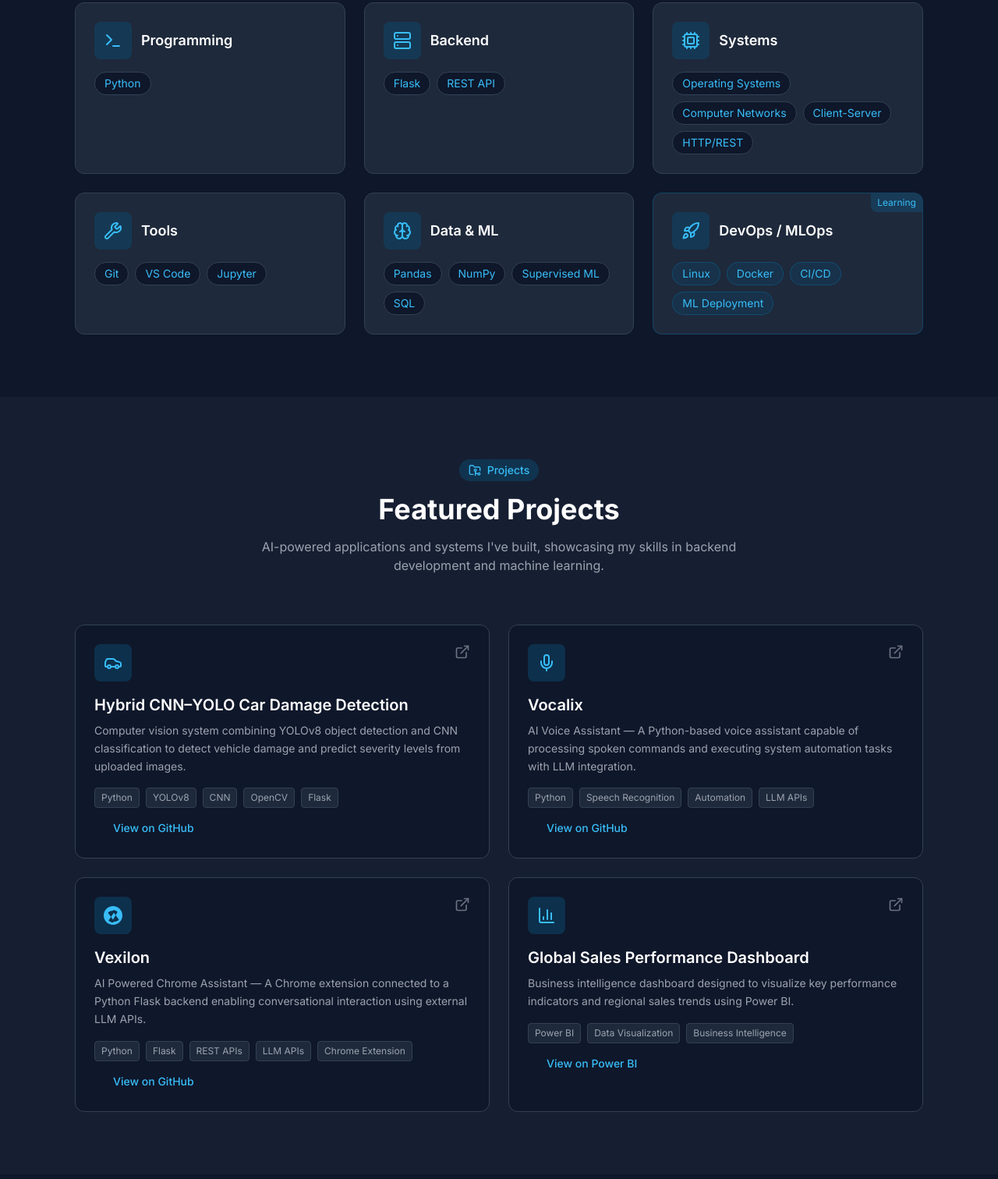
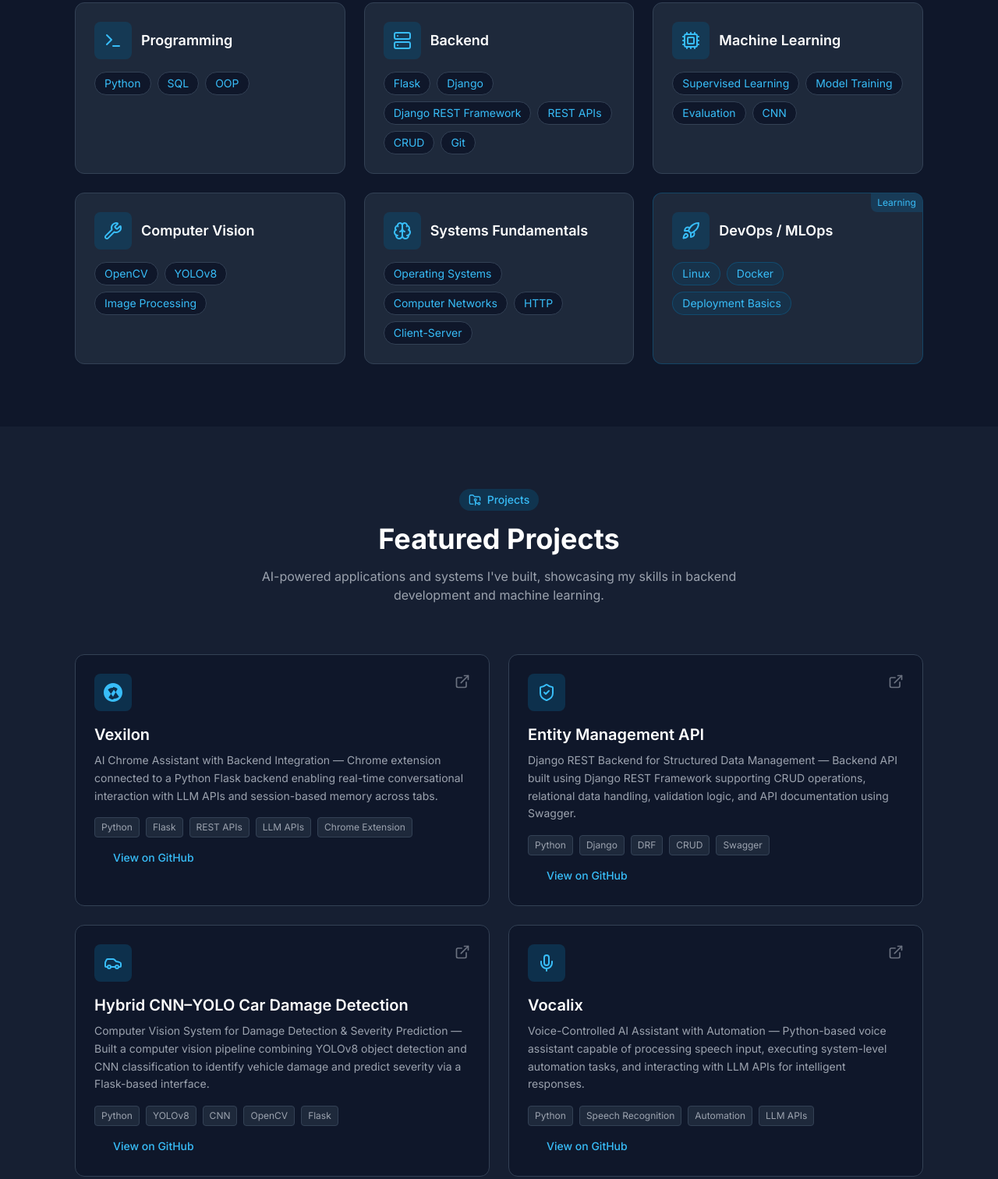
Before and after one commit to Basilbaasi/Basilbaasi.github.io, a plain HTML site: page index.html in a window 1280 px wide. Shown: the part 1847-3359 px from the top of the page at 78% size. Drawn offline with nearby package versions, Linux system fonts and the light colour scheme.

Commit message:
Skill section updated and added one more project and reorder the project section

```diff
--- a/index.html
+++ b/index.html
@@ -260,7 +260,12 @@
                     </div>
                     <div class="flex flex-wrap gap-2">
                         <span class="px-3 py-1 bg-dark-900 text-primary-400 text-sm rounded-full border border-dark-700">Python</span>
+                        <span class="px-3 py-1 bg-dark-900 text-primary-400 text-sm rounded-full border border-dark-700">SQL</span>
+                        <span class="px-3 py-1 bg-dark-900 text-primary-400 text-sm rounded-full border border-dark-700">OOP</span>
+                        <!-- <span class="px-3 py-1 bg-dark-900 text-primary-400 text-sm rounded-full border border-dark-700">SQL</span> -->
+                        <!-- <span class="px-3 py-1 bg-dark-900 text-primary-400 text-sm rounded-full border border-dark-700">SQL</span> -->
                     </div>
+
                 </div>
 
                 <!-- Backend Development -->
@@ -273,54 +278,69 @@
                     </div>
                     <div class="flex flex-wrap gap-2">
                         <span class="px-3 py-1 bg-dark-900 text-primary-400 text-sm rounded-full border border-dark-700">Flask</span>
-                        <span class="px-3 py-1 bg-dark-900 text-primary-400 text-sm rounded-full border border-dark-700">REST API</span>
+                        <span class="px-3 py-1 bg-dark-900 text-primary-400 text-sm rounded-full border border-dark-700">Django</span>
+                        <span class="px-3 py-1 bg-dark-900 text-primary-400 text-sm rounded-full border border-dark-700">Django REST Framework</span>
+                        <span class="px-3 py-1 bg-dark-900 text-primary-400 text-sm rounded-full border border-dark-700">REST APIs</span>
+                        <span class="px-3 py-1 bg-dark-900 text-primary-400 text-sm rounded-full border border-dark-700">CRUD</span>
+                        <span class="px-3 py-1 bg-dark-900 text-primary-400 text-sm rounded-full border border-dark-700">Git</span>
+                        <!-- <span class="px-3 py-1 bg-dark-900 text-primary-400 text-sm rounded-full border border-dark-700">SQL</span> -->
+                        <!-- <span class="px-3 py-1 bg-dark-900 text-primary-400 text-sm rounded-full border border-dark-700">SQL</span> -->
                     </div>
                 </div>
 
-                <!-- Systems Knowledge -->
+                <!-- Machine Learning -->
                 <div class="p-6 bg-dark-800 rounded-xl border border-dark-700 hover:border-primary-600/50 transition-all hover:-translate-y-1">
                     <div class="flex items-center gap-3 mb-4">
                         <div class="p-3 bg-primary-900/50 rounded-lg">
                             <i data-lucide="cpu" class="w-6 h-6 text-primary-400"></i>
                         </div>
-                        <h3 class="text-lg font-semibold text-white">Systems</h3>
+                        <h3 class="text-lg font-semibold text-white">Machine Learning</h3>
                     </div>
                     <div class="flex flex-wrap gap-2">
-                        <span class="px-3 py-1 bg-dark-900 text-primary-400 text-sm rounded-full border border-dark-700">Operating Systems</span>
-                        <span class="px-3 py-1 bg-dark-900 text-primary-400 text-sm rounded-full border border-dark-700">Computer Networks</span>
-                        <span class="px-3 py-1 bg-dark-900 text-primary-400 text-sm rounded-full border border-dark-700">Client-Server</span>
-                        <span class="px-3 py-1 bg-dark-900 text-primary-400 text-sm rounded-full border border-dark-700">HTTP/REST</span>
+                        <span class="px-3 py-1 bg-dark-900 text-primary-400 text-sm rounded-full border border-dark-700">Supervised Learning</span>
+                        <span class="px-3 py-1 bg-dark-900 text-primary-400 text-sm rounded-full border border-dark-700">Model Training</span>
+                        <span class="px-3 py-1 bg-dark-900 text-primary-400 text-sm rounded-full border border-dark-700">Evaluation</span>
+                        <span class="px-3 py-1 bg-dark-900 text-primary-400 text-sm rounded-full border border-dark-700">CNN</span>
+                        <!-- <span class="px-3 py-1 bg-dark-900 text-primary-400 text-sm rounded-full border border-dark-700">SQL</span> -->
+                        <!-- <span class="px-3 py-1 bg-dark-900 text-primary-400 text-sm rounded-full border border-dark-700">SQL</span> -->
+                        <!-- <span class="px-3 py-1 bg-dark-900 text-primary-400 text-sm rounded-full border border-dark-700">SQL</span> -->
                     </div>
                 </div>
 
-                <!-- Tools -->
+                <!-- Computer Vision -->
                 <div class="p-6 bg-dark-800 rounded-xl border border-dark-700 hover:border-primary-600/50 transition-all hover:-translate-y-1">
                     <div class="flex items-center gap-3 mb-4">
                         <div class="p-3 bg-primary-900/50 rounded-lg">
                             <i data-lucide="wrench" class="w-6 h-6 text-primary-400"></i>
                         </div>
-                        <h3 class="text-lg font-semibold text-white">Tools</h3>
+                        <h3 class="text-lg font-semibold text-white">Computer Vision</h3>
                     </div>
                     <div class="flex flex-wrap gap-2">
-                        <span class="px-3 py-1 bg-dark-900 text-primary-400 text-sm rounded-full border border-dark-700">Git</span>
-                        <span class="px-3 py-1 bg-dark-900 text-primary-400 text-sm rounded-full border border-dark-700">VS Code</span>
-                        <span class="px-3 py-1 bg-dark-900 text-primary-400 text-sm rounded-full border border-dark-700">Jupyter</span>
+                        <span class="px-3 py-1 bg-dark-900 text-primary-400 text-sm rounded-full border border-dark-700">OpenCV</span>
+                        <span class="px-3 py-1 bg-dark-900 text-primary-400 text-sm rounded-full border border-dark-700">YOLOv8</span>
+                        <span class="px-3 py-1 bg-dark-900 text-primary-400 text-sm rounded-full border border-dark-700">Image Processing</span>
+                        <!-- <span class="px-3 py-1 bg-dark-900 text-primary-400 text-sm rounded-full border border-dark-700">SQL</span> -->
+                        <!-- <span class="px-3 py-1 bg-dark-900 text-primary-400 text-sm rounded-full border border-dark-700">SQL</span> -->
+                        <!-- <span class="px-3 py-1 bg-dark-900 text-primary-400 text-sm rounded-full border border-dark-700">SQL</span> -->
                     </div>
                 </div>
 
-                <!-- Data & ML -->
+                <!-- Systems Fundamentals -->
                 <div class="p-6 bg-dark-800 rounded-xl border border-dark-700 hover:border-primary-600/50 transition-all hover:-translate-y-1">
                     <div class="flex items-center gap-3 mb-4">
                         <div class="p-3 bg-primary-900/50 rounded-lg">
                             <i data-lucide="brain" class="w-6 h-6 text-primary-400"></i>
                         </div>
-                        <h3 class="text-lg font-semibold text-white">Data & ML</h3>
+                        <h3 class="text-lg font-semibold text-white">Systems Fundamentals</h3>
                     </div>
                     <div class="flex flex-wrap gap-2">
-                        <span class="px-3 py-1 bg-dark-900 text-primary-400 text-sm rounded-full border border-dark-700">Pandas</span>
-                        <span class="px-3 py-1 bg-dark-900 text-primary-400 text-sm rounded-full border border-dark-700">NumPy</span>
-                        <span class="px-3 py-1 bg-dark-900 text-primary-400 text-sm rounded-full border border-dark-700">Supervised ML</span>
-                        <span class="px-3 py-1 bg-dark-900 text-primary-400 text-sm rounded-full border border-dark-700">SQL</span>
+                        <span class="px-3 py-1 bg-dark-900 text-primary-400 text-sm rounded-full border border-dark-700">Operating Systems</span>
+                        <span class="px-3 py-1 bg-dark-900 text-primary-400 text-sm rounded-full border border-dark-700">Computer Networks</span>
+                        <span class="px-3 py-1 bg-dark-900 text-primary-400 text-sm rounded-full border border-dark-700">HTTP</span>
+                        <span class="px-3 py-1 bg-dark-900 text-primary-400 text-sm rounded-full border border-dark-700">Client-Server</span>
+                        <!-- <span class="px-3 py-1 bg-dark-900 text-primary-400 text-sm rounded-full border border-dark-700">Client-Server</span> -->
+                        <!-- <span class="px-3 py-1 bg-dark-900 text-primary-400 text-sm rounded-full border border-dark-700">Client-Server</span> -->
+                        <!-- <span class="px-3 py-1 bg-dark-900 text-primary-400 text-sm rounded-full border border-dark-700">Client-Server</span> -->
                     </div>
                 </div>
 
@@ -336,8 +356,8 @@
                     <div class="flex flex-wrap gap-2">
                         <span class="px-3 py-1 bg-primary-900/30 text-primary-400 text-sm rounded-full border border-primary-600/30">Linux</span>
                         <span class="px-3 py-1 bg-primary-900/30 text-primary-400 text-sm rounded-full border border-primary-600/30">Docker</span>
-                        <span class="px-3 py-1 bg-primary-900/30 text-primary-400 text-sm rounded-full border border-primary-600/30">CI/CD</span>
-                        <span class="px-3 py-1 bg-primary-900/30 text-primary-400 text-sm rounded-full border border-primary-600/30">ML Deployment</span>
+                        <!-- <span class="px-3 py-1 bg-primary-900/30 text-primary-400 text-sm rounded-full border border-primary-600/30">CI/CD</span> -->
+                        <span class="px-3 py-1 bg-primary-900/30 text-primary-400 text-sm rounded-full border border-primary-600/30">Deployment Basics</span>
                     </div>
                 </div>
             </div>
@@ -359,6 +379,58 @@
 
             <!-- Projects Grid -->
             <div class="grid md:grid-cols-2 gap-6">
+                <!-- Vexilon -->
+                <div class="group p-6 bg-dark-900 rounded-xl border border-dark-700 hover:border-primary-600/50 transition-all hover:-translate-y-1">
+                    <div class="flex items-start justify-between mb-4">
+                        <div class="p-3 bg-primary-900/50 rounded-lg">
+                            <svg class="w-6 h-6 text-primary-400" fill="currentColor" viewBox="0 0 24 24">
+                                <path d="M12 0C5.373 0 0 5.373 0 12s5.373 12 12 12 12-5.373 12-12S18.627 0 12 0zm0 4.909c2.298 0 4.332.993 5.758 2.56L12 17.5 5.424 8.427C6.808 6.887 8.778 5.909 11.25 5.909h.75zm0 16.182c-2.298 0-4.332-.993-5.758-2.56l6.758-10.031 6.576 9.073c-1.384 1.54-3.354 2.518-5.826 2.518h-.75z"/>
+                            </svg>
+                        </div>
+                        <a href="https://github.com/Basilbaasi/vexilon" target="_blank" rel="noopener noreferrer" class="text-gray-500 hover:text-white transition-colors" aria-label="View on GitHub">
+                            <i data-lucide="external-link" class="w-5 h-5"></i>
+                        </a>
+                    </div>
+                    <h3 class="text-xl font-semibold text-white mb-2 group-hover:text-primary-400 transition-colors">Vexilon</h3>
+                    <p class="text-gray-400 text-sm mb-4 leading-relaxed">AI Chrome Assistant with Backend Integration — Chrome extension connected to a Python Flask backend enabling real-time conversational interaction with LLM APIs and session-based memory across tabs.</p>
+                    <div class="flex flex-wrap gap-2 mb-4">
+                        <span class="px-2 py-1 bg-dark-800 text-gray-400 text-xs rounded border border-dark-700">Python</span>
+                        <span class="px-2 py-1 bg-dark-800 text-gray-400 text-xs rounded border border-dark-700">Flask</span>
+                        <span class="px-2 py-1 bg-dark-800 text-gray-400 text-xs rounded border border-dark-700">REST APIs</span>
+                        <span class="px-2 py-1 bg-dark-800 text-gray-400 text-xs rounded border border-dark-700">LLM APIs</span>
+                        <span class="px-2 py-1 bg-dark-800 text-gray-400 text-xs rounded border border-dark-700">Chrome Extension</span>
+                    </div>
+                    <a href="https://github.com/Basilbaasi/vexilon" target="_blank" rel="noopener noreferrer" class="inline-flex items-center gap-2 text-primary-400 hover:text-primary-300 text-sm font-medium transition-colors">
+                        <i data-lucide="github" class="w-4 h-4"></i>
+                        View on GitHub
+                    </a>
+                </div>
+
+                <!-- Fraud Detection -->
+                <div class="group p-6 bg-dark-900 rounded-xl border border-dark-700 hover:border-primary-600/50 transition-all hover:-translate-y-1">
+                    <div class="flex items-start justify-between mb-4">
+                        <div class="p-3 bg-primary-900/50 rounded-lg">
+                            <i data-lucide="shield-check" class="w-6 h-6 text-primary-400"></i>
+                        </div>
+                        <a href="https://github.com/Basilbaasi/Entity-Management-API" target="_blank" rel="noopener noreferrer" class="text-gray-500 hover:text-white transition-colors" aria-label="View on GitHub">
+                            <i data-lucide="external-link" class="w-5 h-5"></i>
+                        </a>
+                    </div>
+                    <h3 class="text-xl font-semibold text-white mb-2 group-hover:text-primary-400 transition-colors">Entity Management API</h3>
+                    <p class="text-gray-400 text-sm mb-4 leading-relaxed">Django REST Backend for Structured Data Management — Backend API built using Django REST Framework supporting CRUD operations, relational data handling, validation logic, and API documentation using Swagger.</p>
+                    <div class="flex flex-wrap gap-2 mb-4">
+                        <span class="px-2 py-1 bg-dark-800 text-gray-400 text-xs rounded border border-dark-700">Python</span>
+                        <span class="px-2 py-1 bg-dark-800 text-gray-400 text-xs rounded border border-dark-700">Django</span>
+                        <span class="px-2 py-1 bg-dark-800 text-gray-400 text-xs rounded border border-dark-700">DRF</span>
+                        <span class="px-2 py-1 bg-dark-800 text-gray-400 text-xs rounded border border-dark-700">CRUD</span>
+                        <span class="px-2 py-1 bg-dark-800 text-gray-400 text-xs rounded border border-dark-700">Swagger</span>
+                    </div>
+                    <a href="https://github.com/Basilbaasi/Entity-Management-API" target="_blank" rel="noopener noreferrer" class="inline-flex items-center gap-2 text-primary-400 hover:text-primary-300 text-sm font-medium transition-colors">
+                        <i data-lucide="github" class="w-4 h-4"></i>
+                        View on GitHub
+                    </a>
+                </div>
+
                 <!-- Hybrid CNN–YOLO Framework -->
                 <div class="group p-6 bg-dark-900 rounded-xl border border-dark-700 hover:border-primary-600/50 transition-all hover:-translate-y-1">
                     <div class="flex items-start justify-between mb-4">
@@ -375,7 +447,7 @@
                     </h3>
 
                     <p class="text-gray-400 text-sm mb-4 leading-relaxed">
-                        Computer vision system combining YOLOv8 object detection and CNN classification to detect vehicle damage and predict severity levels from uploaded images.
+                        Computer Vision System for Damage Detection & Severity Prediction — Built a computer vision pipeline combining YOLOv8 object detection and CNN classification to identify vehicle damage and predict severity via a Flask-based interface.
                     </p>
 
                     <div class="flex flex-wrap gap-2 mb-4">
@@ -403,7 +475,7 @@
                         </a>
                     </div>
                     <h3 class="text-xl font-semibold text-white mb-2 group-hover:text-primary-400 transition-colors">Vocalix</h3>
-                    <p class="text-gray-400 text-sm mb-4 leading-relaxed">AI Voice Assistant — A Python-based voice assistant capable of processing spoken commands and executing system automation tasks with LLM integration.</p>
+                    <p class="text-gray-400 text-sm mb-4 leading-relaxed">Voice-Controlled AI Assistant with Automation — Python-based voice assistant capable of processing speech input, executing system-level automation tasks, and interacting with LLM APIs for intelligent responses.</p>
                     <div class="flex flex-wrap gap-2 mb-4">
                         <span class="px-2 py-1 bg-dark-800 text-gray-400 text-xs rounded border border-dark-700">Python</span>
                         <span class="px-2 py-1 bg-dark-800 text-gray-400 text-xs rounded border border-dark-700">Speech Recognition</span>
@@ -417,58 +489,9 @@
                 </div>
 
 
-                <!-- Vexilon -->
-                <div class="group p-6 bg-dark-900 rounded-xl border border-dark-700 hover:border-primary-600/50 transition-all hover:-translate-y-1">
-                    <div class="flex items-start justify-between mb-4">
-                        <div class="p-3 bg-primary-900/50 rounded-lg">
-                            <svg class="w-6 h-6 text-primary-400" fill="currentColor" viewBox="0 0 24 24">
-                                <path d="M12 0C5.373 0 0 5.373 0 12s5.373 12 12 12 12-5.373 12-12S18.627 0 12 0zm0 4.909c2.298 0 4.332.993 5.758 2.56L12 17.5 5.424 8.427C6.808 6.887 8.778 5.909 11.25 5.909h.75zm0 16.182c-2.298 0-4.332-.993-5.758-2.56l6.758-10.031 6.576 9.073c-1.384 1.54-3.354 2.518-5.826 2.518h-.75z"/>
-                            </svg>
-                        </div>
-                        <a href="https://github.com/Basilbaasi/vexilon" target="_blank" rel="noopener noreferrer" class="text-gray-500 hover:text-white transition-colors" aria-label="View on GitHub">
-                            <i data-lucide="external-link" class="w-5 h-5"></i>
-                        </a>
-                    </div>
-                    <h3 class="text-xl font-semibold text-white mb-2 group-hover:text-primary-400 transition-colors">Vexilon</h3>
-                    <p class="text-gray-400 text-sm mb-4 leading-relaxed">AI Powered Chrome Assistant — A Chrome extension connected to a Python Flask backend enabling conversational interaction using external LLM APIs.</p>
-                    <div class="flex flex-wrap gap-2 mb-4">
-                        <span class="px-2 py-1 bg-dark-800 text-gray-400 text-xs rounded border border-dark-700">Python</span>
-                        <span class="px-2 py-1 bg-dark-800 text-gray-400 text-xs rounded border border-dark-700">Flask</span>
-                        <span class="px-2 py-1 bg-dark-800 text-gray-400 text-xs rounded border border-dark-700">REST APIs</span>
-                        <span class="px-2 py-1 bg-dark-800 text-gray-400 text-xs rounded border border-dark-700">LLM APIs</span>
-                        <span class="px-2 py-1 bg-dark-800 text-gray-400 text-xs rounded border border-dark-700">Chrome Extension</span>
-                    </div>
-                    <a href="https://github.com/Basilbaasi/vexilon" target="_blank" rel="noopener noreferrer" class="inline-flex items-center gap-2 text-primary-400 hover:text-primary-300 text-sm font-medium transition-colors">
-                        <i data-lucide="github" class="w-4 h-4"></i>
-                        View on GitHub
-                    </a>
-                </div>
 
 
 
-                <!-- Fraud Detection -->
-                <!-- <div class="group p-6 bg-dark-900 rounded-xl border border-dark-700 hover:border-primary-600/50 transition-all hover:-translate-y-1">
-                    <div class="flex items-start justify-between mb-4">
-                        <div class="p-3 bg-primary-900/50 rounded-lg">
-                            <i data-lucide="shield-check" class="w-6 h-6 text-primary-400"></i>
-                        </div>
-                        <a href="https://github.com/Basilbaasi/fraud-detection" target="_blank" rel="noopener noreferrer" class="text-gray-500 hover:text-white transition-colors" aria-label="View on GitHub">
-                            <i data-lucide="external-link" class="w-5 h-5"></i>
-                        </a>
-                    </div>No.
-                    <h3 class="text-xl font-semibold text-white mb-2 group-hover:text-primary-400 transition-colors">Fraud Detection System</h3>
-                    <p class="text-gray-400 text-sm mb-4 leading-relaxed">Machine Learning model for detecting fraudulent transactions using feature engineering and Random Forest classification on large datasets.</p>
-                    <div class="flex flex-wrap gap-2 mb-4">
-                        <span class="px-2 py-1 bg-dark-800 text-gray-400 text-xs rounded border border-dark-700">Machine Learning</span>
-                        <span class="px-2 py-1 bg-dark-800 text-gray-400 text-xs rounded border border-dark-700">Python</span>
-                        <span class="px-2 py-1 bg-dark-800 text-gray-400 text-xs rounded border border-dark-700">Random Forest</span>
-                        <span class="px-2 py-1 bg-dark-800 text-gray-400 text-xs rounded border border-dark-700">Pandas</span>
-                    </div>
-                    <a href="https://github.com/Basilbaasi/fraud-detection" target="_blank" rel="noopener noreferrer" class="inline-flex items-center gap-2 text-primary-400 hover:text-primary-300 text-sm font-medium transition-colors">
-                        <i data-lucide="github" class="w-4 h-4"></i>
-                        View on GitHub
-                    </a>
-                </div> -->
 
                 <!-- Sales Dashboard -->
                 <div class="group p-6 bg-dark-900 rounded-xl border border-dark-700 hover:border-primary-600/50 transition-all hover:-translate-y-1">
```
